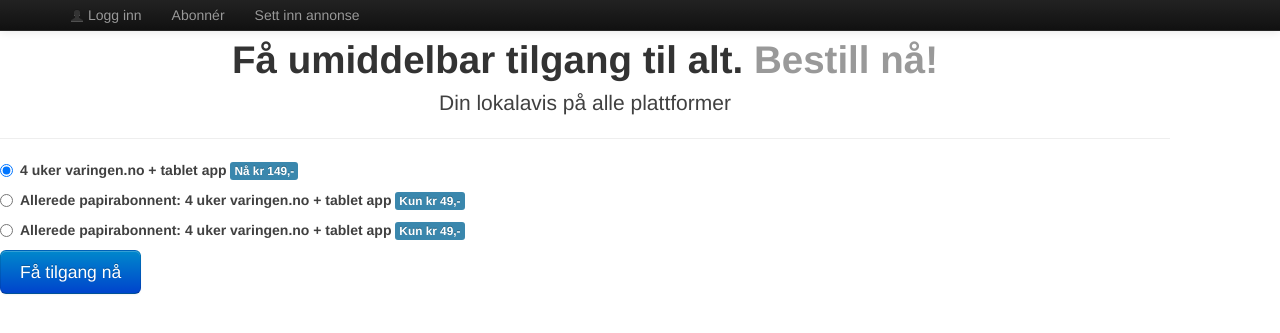
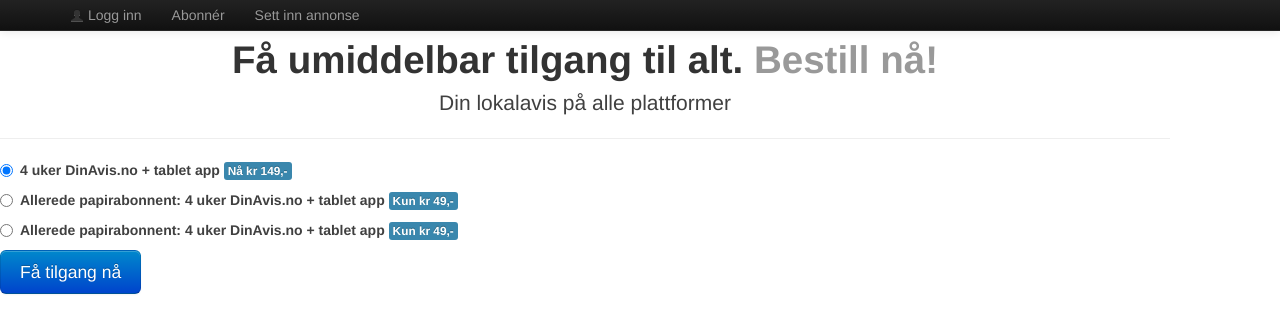
Before and after one commit to front/nb, a Jekyll site: the page buy.html, which Jekyll copies as it is, in a window 1280 px wide. Shown: the top 333 px of the page. Built offline with Jekyll 4.4.1, drawn with Linux system fonts in a browser that asks for light colours; nearby versions of some CDN libraries.

```diff
--- a/buy.html
+++ b/buy.html
@@ -3,7 +3,7 @@
 <html lang="en">
 <head>
   <meta charset="utf-8">
-  <title>Varingen</title>
+  <title>Din avis</title>
   <meta name="viewport" content="width=device-width, initial-scale=1.0">
   <meta name="description" content="">
   <meta name="author" content="">
@@ -70,15 +70,15 @@
             <form class="bs-docs-example">
               <label class="radio">
                 <input type="radio" name="optionsRadios" id="optionsRadios1" value="option1" checked>
-                <p><strong>4 uker varingen.no + tablet app</strong> <span class="label label-info">Nå kr 149,-</span></p>
+                <p><strong>4 uker DinAvis.no + tablet app</strong> <span class="label label-info">Nå kr 149,-</span></p>
               </label>
               <label class="radio">
                 <input type="radio" name="optionsRadios" id="optionsRadios2" value="option2">
-                <p><strong>Allerede papirabonnent: 4 uker varingen.no + tablet app</strong> <span class="label label-info">Kun kr 49,-</span></p>
+                <p><strong>Allerede papirabonnent: 4 uker DinAvis.no + tablet app</strong> <span class="label label-info">Kun kr 49,-</span></p>
               </label>
               <label class="radio">
                 <input type="radio" name="optionsRadios" id="optionsRadios2" value="option2">
-                <p><strong>Allerede papirabonnent: 4 uker varingen.no + tablet app</strong> <span class="label label-info">Kun kr 49,-</span></p>
+                <p><strong>Allerede papirabonnent: 4 uker DinAvis.no + tablet app</strong> <span class="label label-info">Kun kr 49,-</span></p>
               </label>
               <button type="submit" class="btn btn-primary btn-large">Få tilgang nå</button>
             </form>
```
Also changed, not shown: news.html (added, +24 -0 lines).
